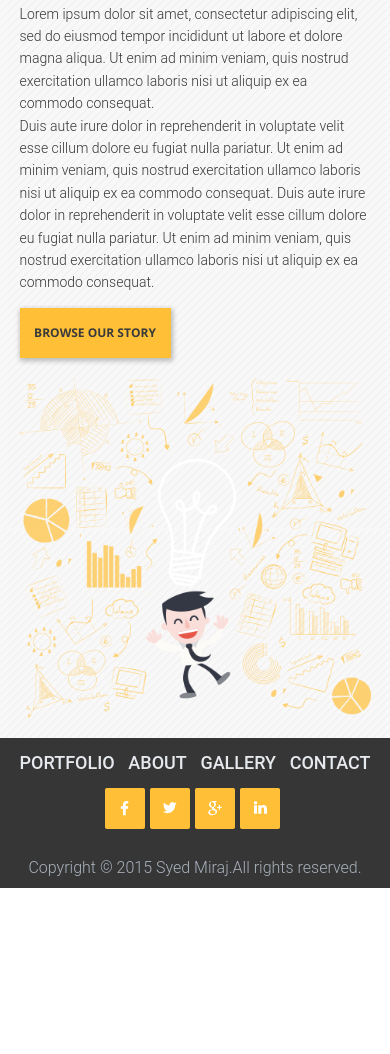
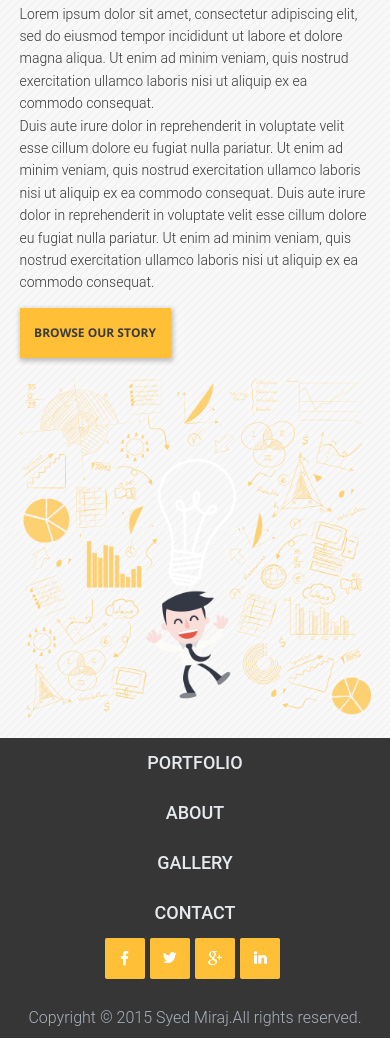
Before and after one commit to libraln/unique-test, a website: page src/index.html in a window 390 px wide. Shown: the part 2863-3917 px from the top of the page. Before the commit the page ends 3767 px from the top, so only its background shows below. Drawn offline with nearby package versions, Linux system fonts and the light colour scheme.

Commit message:
changes in css

```diff
--- a/src/scss/styles.scss
+++ b/src/scss/styles.scss
@@ -544,7 +544,7 @@ body{
     .footer-list li:nth-child(1){
         display: block;
     }
-    .footer__services:nth-child(1){
+    .footer-block:nth-child(1){
         flex-direction: column;
         align-items: center;
     }
```
Also changed, not shown: src/css/styles.css.
